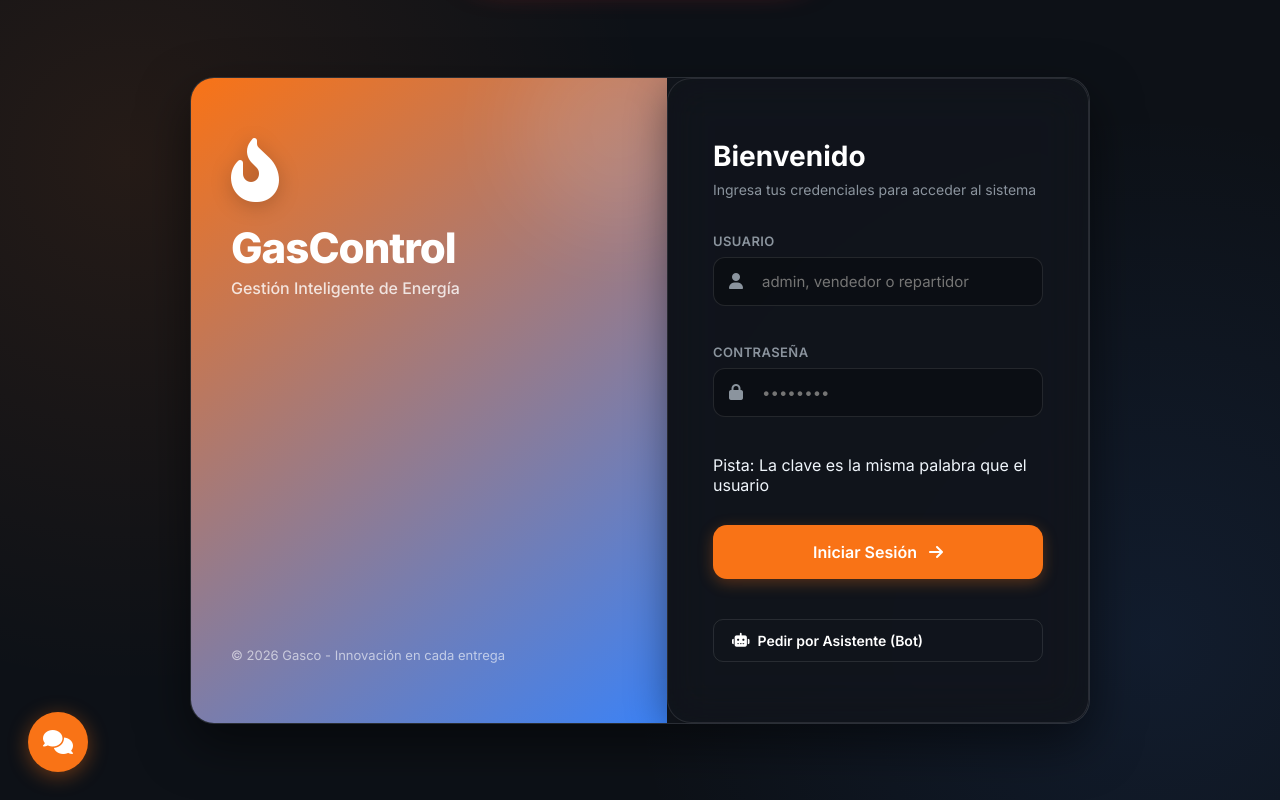
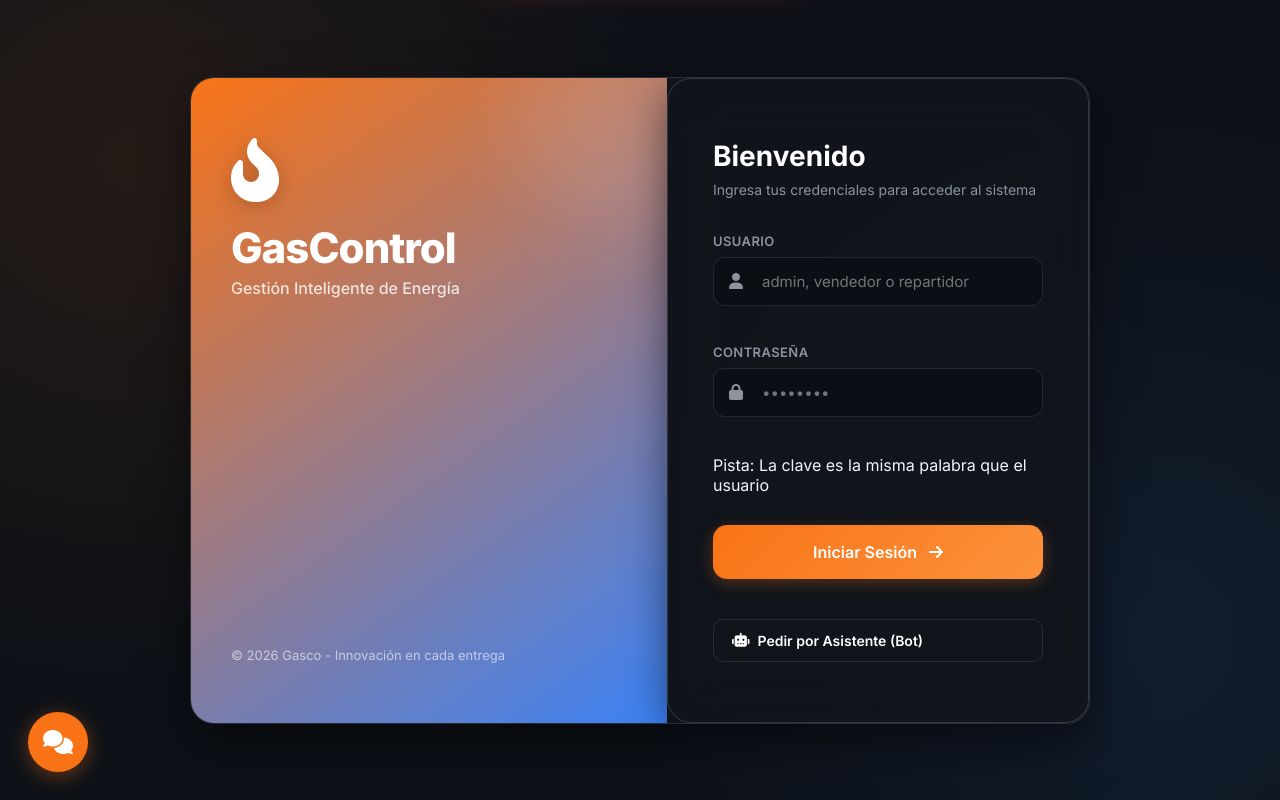
Before and after one commit to fabian2024-code/gas-app-prototype, a PHP site: page / in a window 1280 px wide. Run offline with PHP 8.4, Linux system fonts and the light colour scheme; data comes from the database, SQL or seed files in the repository; data that the repository does not hold is empty.

Commit message:
Premium UI & PWA Setup

```diff
--- a/index.html
+++ b/index.html
@@ -7,6 +7,15 @@
     <link rel="stylesheet" href="styles.css?v=4.0">
     <link href="https://fonts.googleapis.com/css2?family=Inter:wght@400;500;600;700;800&display=swap" rel="stylesheet">
     <link rel="stylesheet" href="https://cdnjs.cloudflare.com/ajax/libs/font-awesome/6.4.0/css/all.min.css">
+
+    <!-- PWA Setup -->
+    <link rel="manifest" href="manifest.json">
+    <meta name="theme-color" content="#f97316">
+    <meta name="apple-mobile-web-app-capable" content="yes">
+    <meta name="apple-mobile-web-app-status-bar-style" content="black-translucent">
+    <meta name="apple-mobile-web-app-title" content="GasControl">
+    <link rel="apple-touch-icon" href="https://cdn-icons-png.flaticon.com/512/3655/3655705.png">
+
     <script src="https://cdn.jsdelivr.net/npm/chart.js"></script>
 </head>
 <body>
--- a/styles.css
+++ b/styles.css
@@ -5,12 +5,15 @@
     --text-primary: #f0f6fc;
     --text-secondary: #8b949e;
     --primary: #f97316;
+    --primary-gradient: linear-gradient(135deg, #f97316, #fb923c);
     --primary-hover: #ea580c;
     --accent: #3b82f6;
+    --accent-gradient: linear-gradient(135deg, #3b82f6, #60a5fa);
     --success: #2ea043;
     --success-bg: rgba(46, 160, 67, 0.15);
-    --card-shadow: 0 10px 40px rgba(0, 0, 0, 0.4);
-    --glass-blur: blur(20px);
+    --card-shadow: 0 10px 40px rgba(0, 0, 0, 0.5);
+    --glass-blur: blur(25px);
+    --glow-border: 1px solid rgba(255, 255, 255, 0.15);
 }
 
 body.light-mode {
@@ -40,12 +43,13 @@ body {
 .glass-card {
     background: var(--card-bg);
     backdrop-filter: var(--glass-blur);
-    border: 1px solid var(--border-color);
+    border: var(--glow-border);
     border-radius: 24px;
     box-shadow: var(--card-shadow);
     padding: 28px;
-    transition: transform 0.3s ease, box-shadow 0.3s ease, border-color 0.3s ease;
+    transition: all 0.4s cubic-bezier(0.165, 0.84, 0.44, 1);
 }
+.glass-card:hover { border-color: rgba(255,255,255,0.25); }
 
 /* ─── Header ─────────────────────────────────────────────────────────── */
 .app-header { position: sticky; top: 15px; z-index: 10000; margin-bottom: 24px; }
@@ -505,9 +509,18 @@ body.light-mode .dropdown-item:hover { background: rgba(0,0,0,0.05); color: var(
     padding: 12px 18px; border-radius: 10px; font-weight: 600; cursor: pointer;
     display: flex; align-items: center; gap: 8px; transition: all 0.2s; border: none; font-size: 14px;
 }
-.primary-btn { background: var(--primary); color: white; }
-.primary-btn:hover { background: var(--primary-hover); }
-.primary-btn:disabled { background: rgba(255,255,255,0.1); color: var(--text-secondary); cursor: not-allowed; }
+.primary-btn {
+    background: var(--primary-gradient);
+    color: white;
+    box-shadow: 0 4px 15px rgba(249, 115, 22, 0.3);
+}
+.primary-btn:hover {
+    background: var(--primary-gradient);
+    transform: translateY(-2px);
+    box-shadow: 0 6px 20px rgba(249, 115, 22, 0.4);
+}
+.primary-btn:active { transform: translateY(0) scale(0.98); }
+.primary-btn:disabled { background: rgba(255,255,255,0.08); color: var(--text-secondary); cursor: not-allowed; box-shadow: none; transform: none; }
 .secondary-btn { background: rgba(255,255,255,0.1); color: white; border: 1px solid var(--border-color); }
 .secondary-btn:hover { background: rgba(255,255,255,0.15); }
 .danger-btn { background: rgba(239,68,68,0.15); color: #ef4444; border: 1px solid rgba(239,68,68,0.5); }
```
Also changed, not shown: manifest.json.
